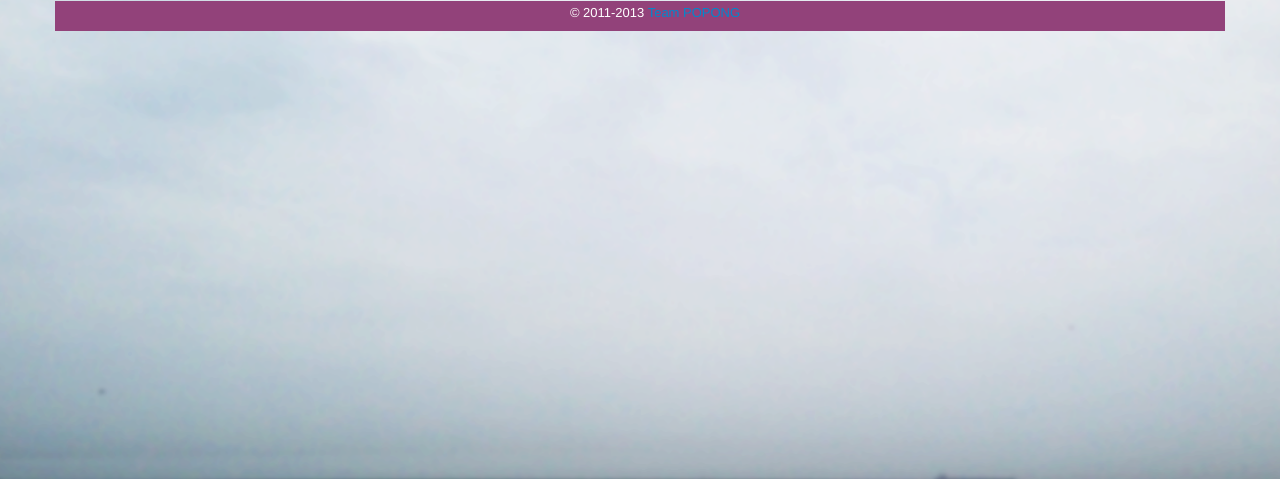
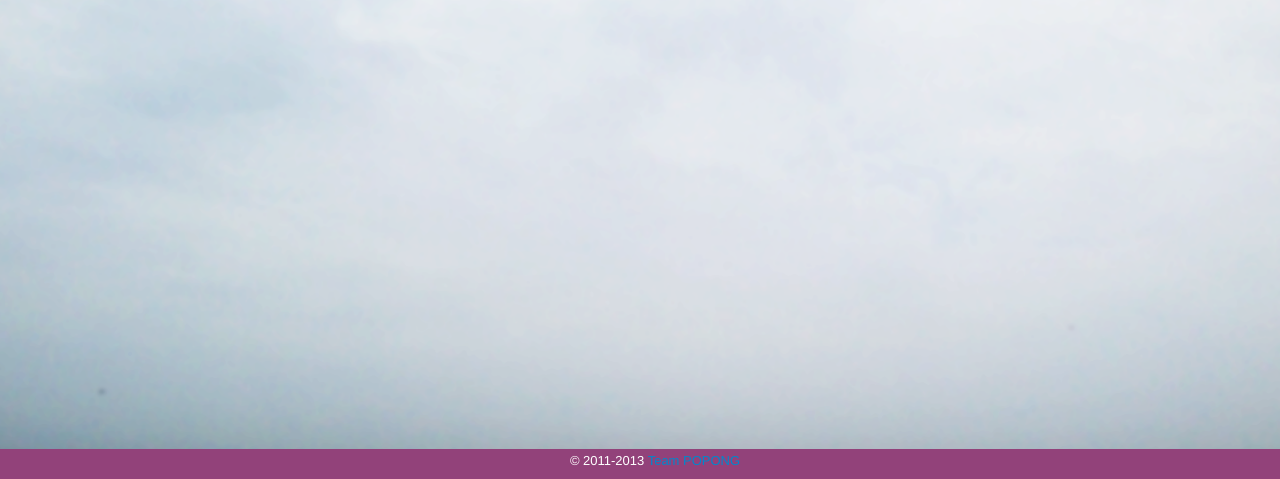
Before and after one commit to teampopong/popong.com-glossary, a Flask app: template templates/glossary.html in a window 1280 px wide. Shown: the part 321-800 px from the top of the page. Run offline with Flask 2, Linux system fonts and the light colour scheme; the template is opened without the code that fills it, so the values that code supplies are empty; style sheets or scripts are compiled from the project's sources; parts of the project's set-up code (start-up, migrations or seed data) failed here and were passed over; some libraries are stand-ins or nearby versions.

Commit message:
Fix footer position

```diff
--- a/static/css/popong-glossary.less
+++ b/static/css/popong-glossary.less
@@ -47,7 +47,10 @@ footer {
   color: white;
   margin-top: 18px;
   padding: 15px;
-  position: relative;
+  position: fixed;
+  bottom: 0;
+  left: 0;
+  right: 0;
   div {
     display: inline-block;
   }
```
